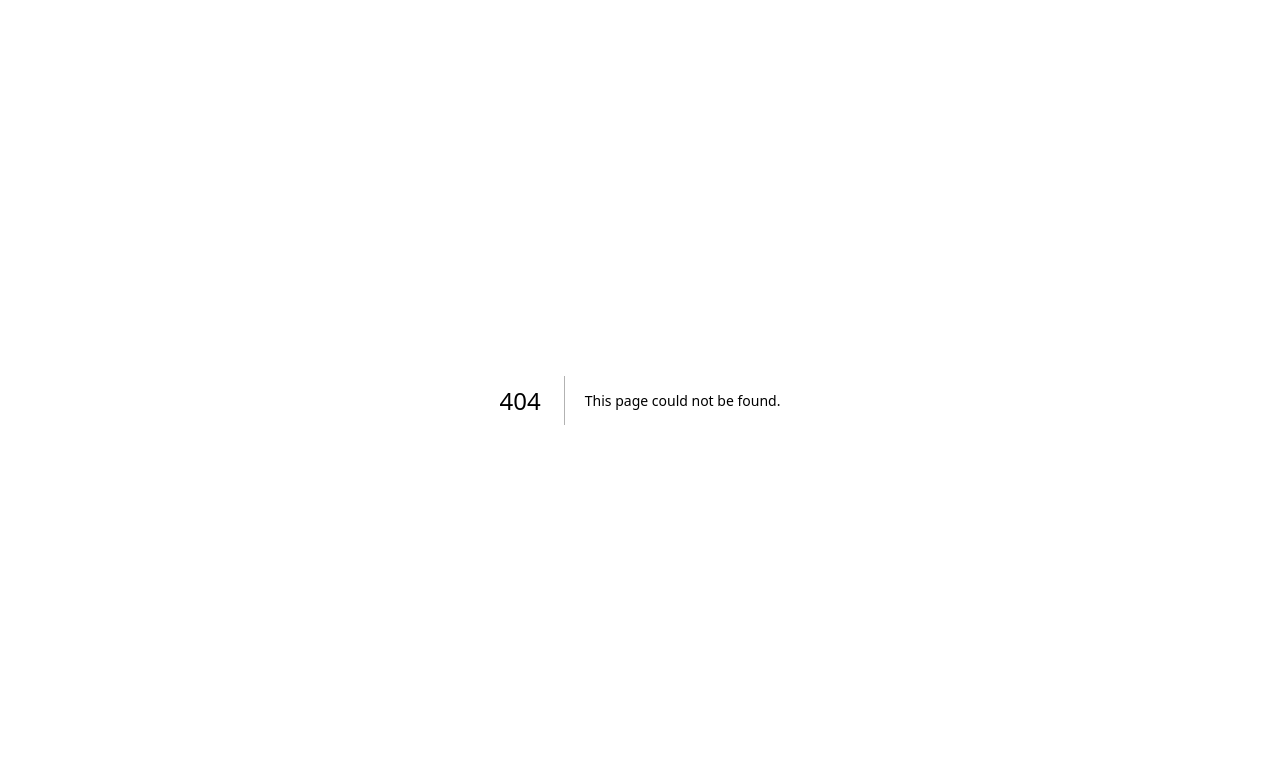
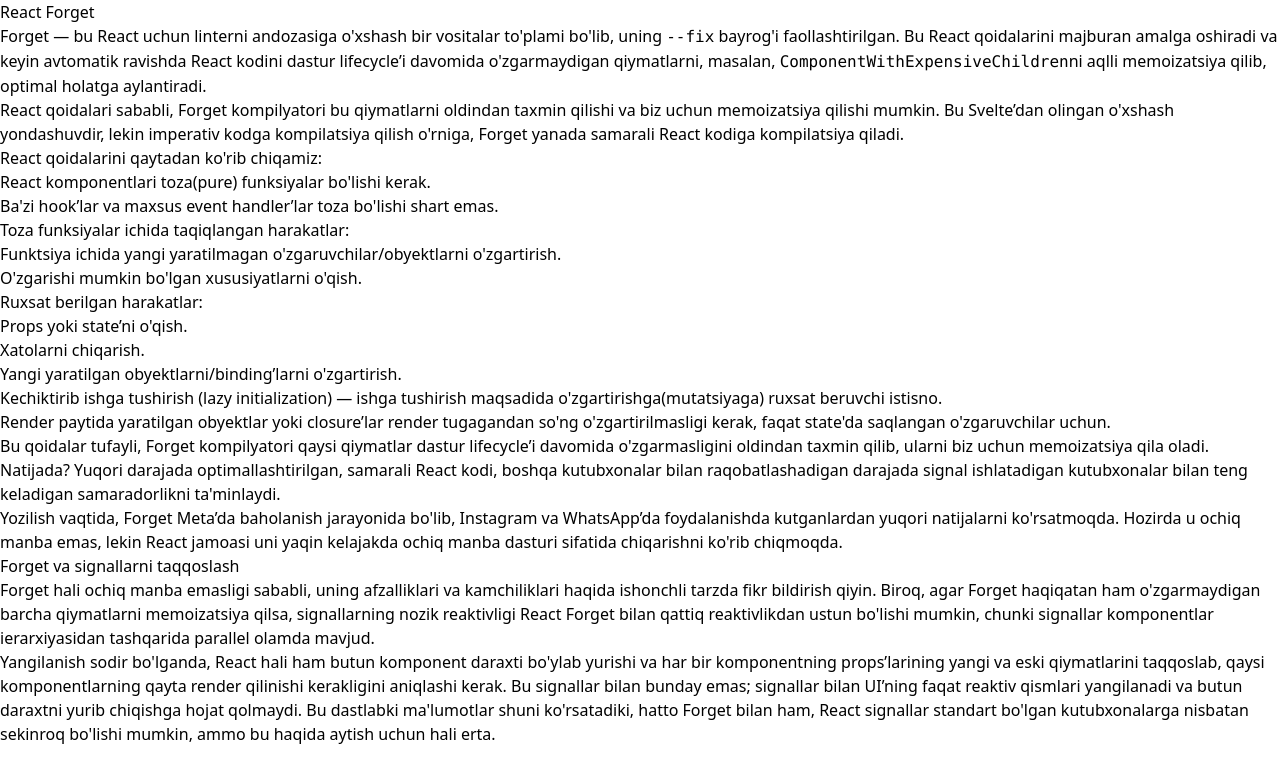
Before and after one commit to RustamovRR/webiston, a Next.js app: page /docs/react/react-alternatives/react-forget in a window 1280 px wide. Before the commit this address had no page. Shown: the top 782 px of the page. Built offline with nearby package versions, Linux system fonts and the light colour scheme.

Commit message:
feat: add 'react-forget' page

```diff
--- a/src/pages/docs/react/react-alternatives/_meta.json
+++ b/src/pages/docs/react/react-alternatives/_meta.json
@@ -6,5 +6,6 @@
   "qwik": "Qwik",
   "common-patterns": "Umumiy pattern’lar",
   "react-is-not-reactive": "React reaktiv emas",
-  "future-of-react": "React’ning kelajagi"
+  "future-of-react": "React’ning kelajagi",
+  "react-forget": "React Forget"
 }
--- /dev/null
+++ b/src/pages/docs/react/react-alternatives/react-forget.mdx
@@ -0,0 +1,28 @@
+## React Forget
+
+Forget — bu React uchun linterni andozasiga o'xshash bir vositalar to'plami bo'lib, uning `--fix` bayrog'i faollashtirilgan. Bu React qoidalarini majburan amalga oshiradi va keyin avtomatik ravishda React kodini dastur lifecycle’i davomida o'zgarmaydigan qiymatlarni, masalan, `ComponentWithExpensiveChildren`ni aqlli memoizatsiya qilib, optimal holatga aylantiradi.
+
+React qoidalari sababli, Forget kompilyatori bu qiymatlarni oldindan taxmin qilishi va biz uchun memoizatsiya qilishi mumkin. Bu Svelte’dan olingan o'xshash yondashuvdir, lekin imperativ kodga kompilatsiya qilish o'rniga, Forget yanada samarali React kodiga kompilatsiya qiladi.
+
+React qoidalarini qaytadan ko'rib chiqamiz:
+1. React komponentlari toza(pure) funksiyalar bo'lishi kerak.
+2. Ba'zi hook’lar va maxsus event handler’lar toza bo'lishi shart emas.
+3. Toza funksiyalar ichida taqiqlangan harakatlar:
+    - Funktsiya ichida yangi yaratilmagan o'zgaruvchilar/obyektlarni o'zgartirish.
+    - O'zgarishi mumkin bo'lgan xususiyatlarni o'qish.
+4. Ruxsat berilgan harakatlar:
+    - Props yoki state’ni o'qish.
+    - Xatolarni chiqarish.
+    - Yangi yaratilgan obyektlarni/binding’larni o'zgartirish.
+5. Kechiktirib ishga tushirish (lazy initialization) — ishga tushirish maqsadida o'zgartirishga(mutatsiyaga) ruxsat beruvchi istisno.
+6. Render paytida yaratilgan obyektlar yoki closure’lar render tugagandan so'ng o'zgartirilmasligi kerak, faqat state'da saqlangan o'zgaruvchilar uchun.
+
+Bu qoidalar tufayli, Forget kompilyatori qaysi qiymatlar dastur lifecycle’i davomida o'zgarmasligini oldindan taxmin qilib, ularni biz uchun memoizatsiya qila oladi. Natijada? Yuqori darajada optimallashtirilgan, samarali React kodi, boshqa kutubxonalar bilan raqobatlashadigan darajada signal ishlatadigan kutubxonalar bilan teng keladigan samaradorlikni ta'minlaydi.
+
+Yozilish vaqtida, Forget Meta’da baholanish jarayonida bo'lib, Instagram va WhatsApp’da foydalanishda kutganlardan yuqori natijalarni ko'rsatmoqda. Hozirda u ochiq manba emas, lekin React jamoasi uni yaqin kelajakda ochiq manba dasturi sifatida chiqarishni ko'rib chiqmoqda.
+
+
+### Forget va signallarni taqqoslash
+Forget hali ochiq manba emasligi sababli, uning afzalliklari va kamchiliklari haqida ishonchli tarzda fikr bildirish qiyin. Biroq, agar Forget haqiqatan ham o'zgarmaydigan barcha qiymatlarni memoizatsiya qilsa, signallarning nozik reaktivligi React Forget bilan qattiq reaktivlikdan ustun bo'lishi mumkin, chunki signallar komponentlar ierarxiyasidan tashqarida parallel olamda mavjud.
+
+Yangilanish sodir bo'lganda, React hali ham butun komponent daraxti bo'ylab yurishi va har bir komponentning props’larining yangi va eski qiymatlarini taqqoslab, qaysi komponentlarning qayta render qilinishi kerakligini aniqlashi kerak. Bu signallar bilan bunday emas; signallar bilan UI’ning faqat reaktiv qismlari yangilanadi va butun daraxtni yurib chiqishga hojat qolmaydi. Bu dastlabki ma'lumotlar shuni ko'rsatadiki, hatto Forget bilan ham, React signallar standart bo'lgan kutubxonalarga nisbatan sekinroq bo'lishi mumkin, ammo bu haqida aytish uchun hali erta.
```
